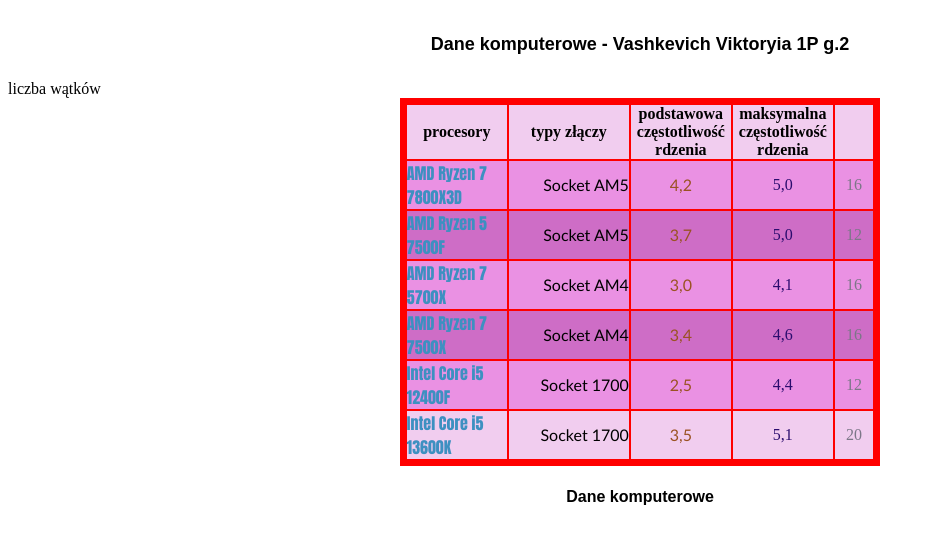
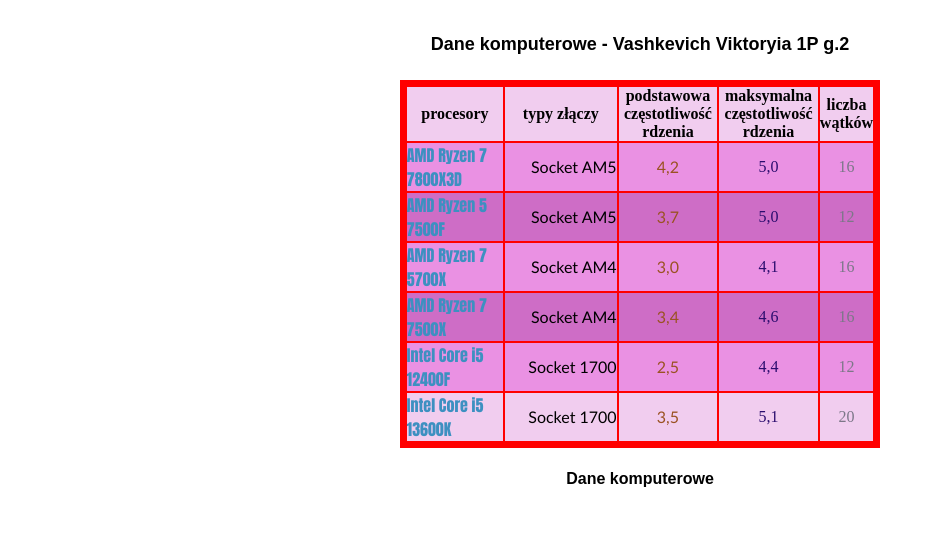
Before and after one commit to Viktoryia102/tabela, a plain HTML site: page index.html in a window 1280 px wide. Shown: the whole page, without its empty margins (0-935 px from the left). Drawn offline with Linux system fonts and the light colour scheme.

Commit message:
Update index.html

```diff
--- a/index.html
+++ b/index.html
@@ -17,7 +17,7 @@
  <th width="120">typy złączy</th>
  <th width="100">podstawowa częstotliwość rdzenia</th>
  <th width="100">maksymalna częstotliwość rdzenia</th>
- <th></th>liczba wątków</th>
+ <th>liczba wątków</th>
  </tr>
 </thead>
 
```
